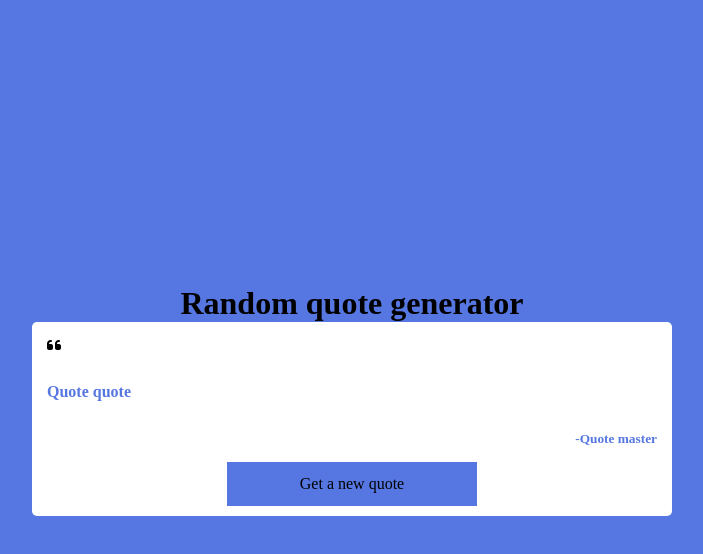
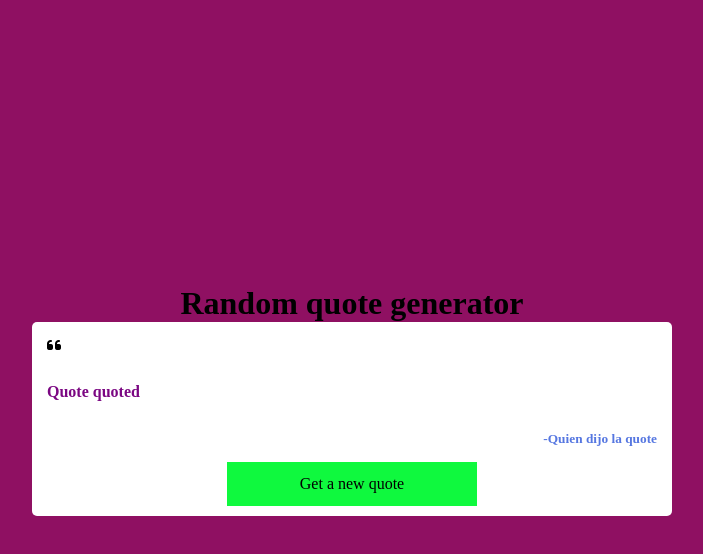
Before and after one commit to NadiaMonzon/random-quote-generator, a plain HTML site: page index.html in a window 1280 px wide. Both pictures are taken after a click on the element "Get a new quote". Shown: the whole page, without its empty margins (288-991 px from the left). Drawn offline with nearby package versions, Linux system fonts and the light colour scheme; no server answers.

Commit message:
try to fix the color changes

```diff
--- a/index.html
+++ b/index.html
@@ -21,11 +21,11 @@
       <section class="js-container container">
         <i class="fa-solid fa-quote-left"></i>
         <blockquote class="js-quote letter letter-color-1 animate__bounceIn">
-          Quote quote
+          Quote quoted
         </blockquote>
         <p>
           <small class="js-author author letter-color-1 animate__bounceIn"
-            >-Quote master</small
+            >-Quien dijo la quote</small
           >
         </p>
         <p class="js-quote-button quote-buttton main-1">Get a new quote</p>
--- a/main.js
+++ b/main.js
@@ -31,16 +31,38 @@ const renderQuotes = (data) => {
   author.classList.remove("animate__bounceOut");
 };
 
-const changeClassName = () => {
+const changeAnimation = () => {
   quote.classList.add("animate__bounceOut");
   quote.classList.remove("animate__bounceIn");
   author.classList.add("animate__bounceOut");
   author.classList.remove("animate__bounceIn");
 };
 
+const changeColors = () => {
+  console.log(mainContainer.classList);
+  mainContainer.classList.toggle(
+    `main-${generateClassNumber(10)}`,
+    `main-${generateClassNumber(10)}`
+  );
+  quoteButton.classList.toggle(
+    `main-${generateClassNumber(10)}`,
+    `main-${generateClassNumber(10)}`
+  );
+  quote.classList.toggle(
+    `letter-color-${generateClassNumber(10)}`,
+    `letter-color-${generateClassNumber(10)}`
+  );
+  author.classList.toggle(
+    `letter-color-${generateClassNumber(10)}`,
+    `letter-color-${generateClassNumber(10)}`
+  );
+};
+
 const handleClick = () => {
+  console.log(generateClassNumber(10));
   getQuote();
-  changeClassName();
+  changeAnimation();
+  changeColors();
 };
 
 getQuote();
```
